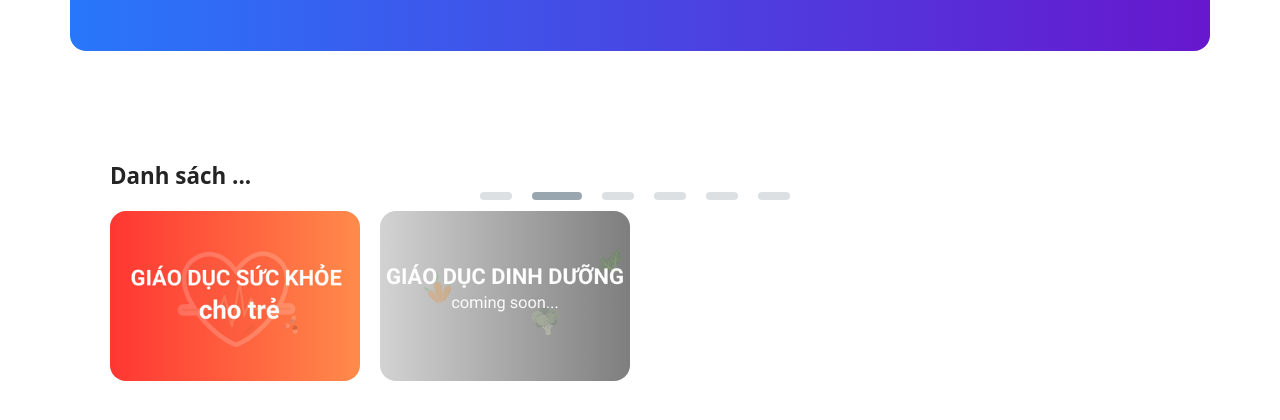
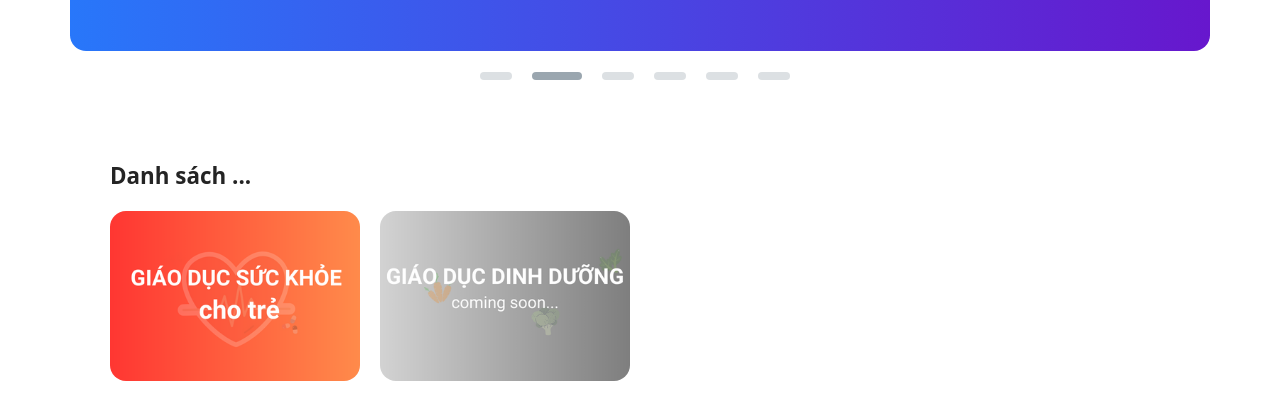
Before and after one commit to thang20cm/mamnonviet, a plain HTML site: page index.html in a window 1280 px wide. Shown: the part 306-726 px from the top of the page. Drawn offline with nearby package versions, Linux system fonts and the light colour scheme.

Commit message:
Update style.css

```diff
--- a/style.css
+++ b/style.css
@@ -383,7 +383,7 @@ button{
     position: absolute;
     bottom: 0;
     left: 50%;
-    transform: translate(-50%,100px);
+    transform: translate(-50%,-20px);
     display: flex !important;
     align-items: center;
     justify-content: center;
```
